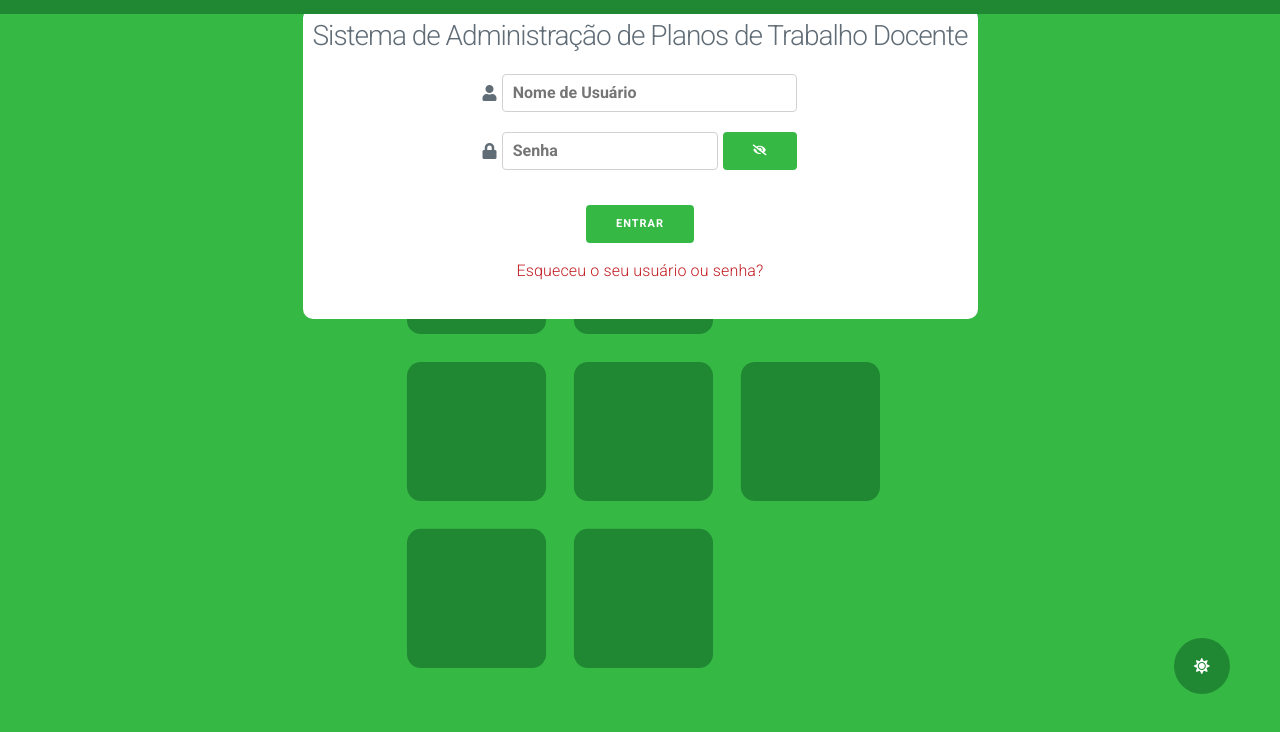
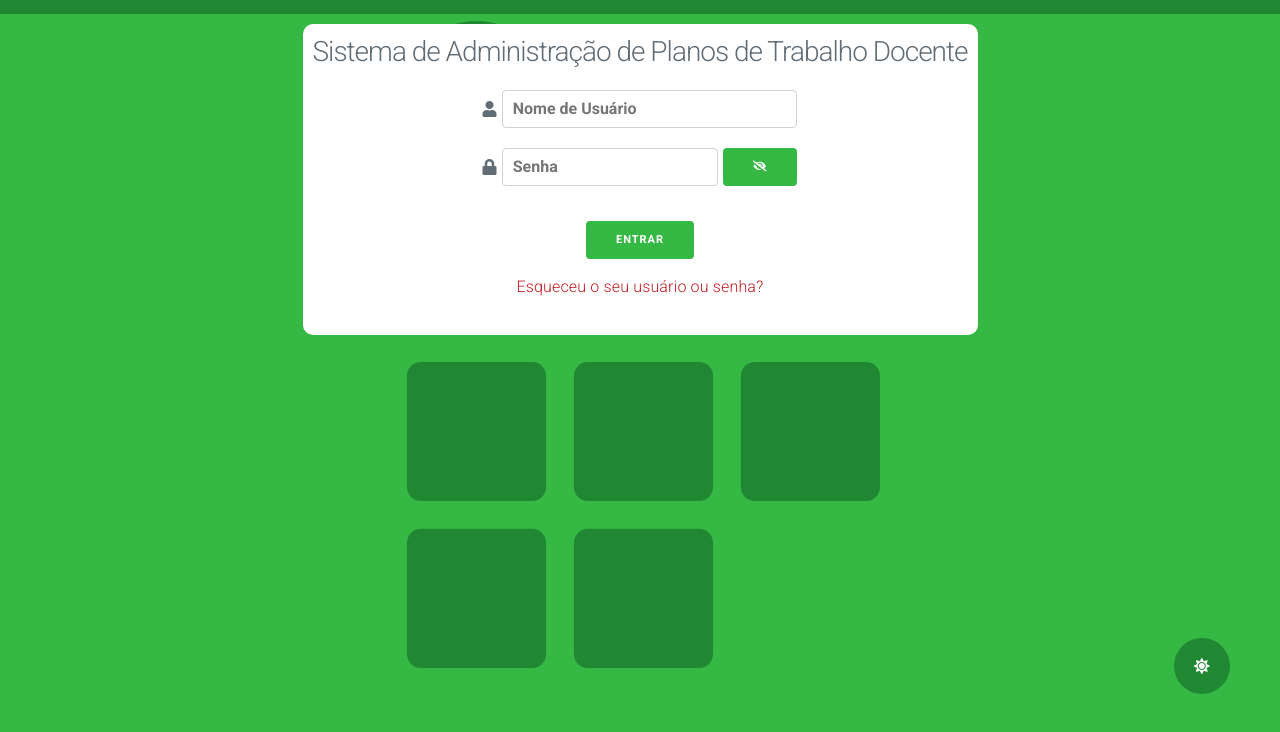
Before and after one commit to DarkPixel100/projeto-schreibwarenhandlung, a plain HTML site: page src/index.html in a window 1280 px wide. Shown: the part 56-788 px from the top of the page. Drawn offline with nearby package versions, Linux system fonts and the light colour scheme.

Commit message:
Toques Finais #5

```diff
--- a/src/css/geral.css
+++ b/src/css/geral.css
@@ -80,7 +80,7 @@ e animação (fade-in) do container principal */
 #wrapper {
   animation: fade ease 1s 1 forwards;
   position: absolute;
-  top: 8vh;
+  top: 8rem;
   background-color: var(--primaria);
   display: flex;
   flex-direction: column;
```
